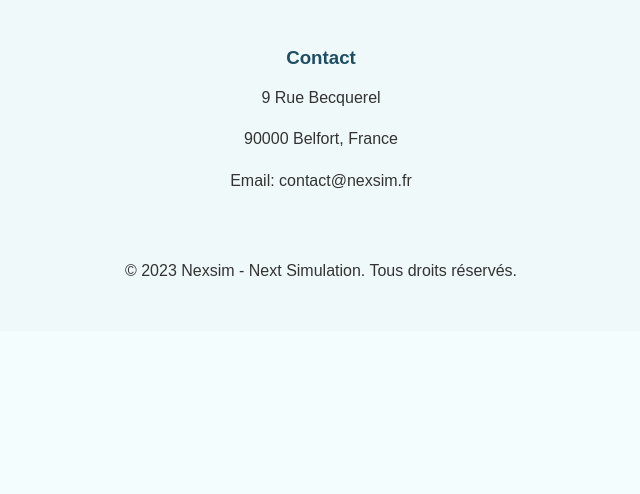
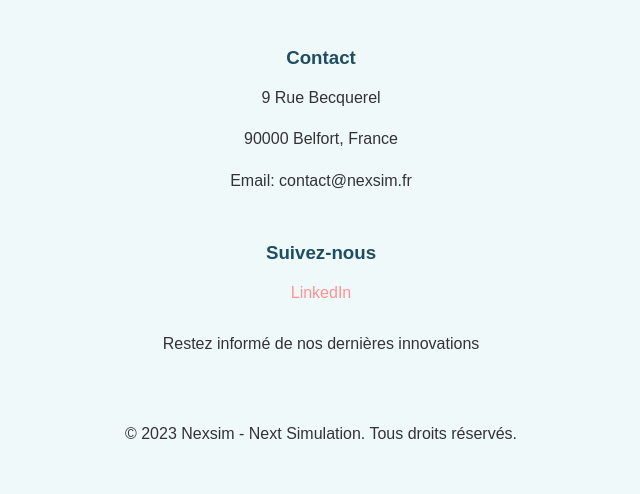
Before and after one commit to NexSIM-Code/NexSIM_FrontEnd, a PHP site: page /index.php in a window 1280 px wide. Shown: the part 2338-2832 px from the top of the page, without its empty margins (319-959 px from the left). Before the commit the page ends 2614 px from the top, so only its background shows below. Run offline with PHP 8.4, Linux system fonts and the light colour scheme.

Commit message:
Update the follow-us section with a LinkedIn link and include in footer

```diff
--- a/src/partials/footer.php
+++ b/src/partials/footer.php
@@ -3,6 +3,9 @@
     <div class="footer-content">
         <?php include 'footer/contact.php' ?>
     </div>
+    <div class="footer-content">
+        <?php include 'footer/follow-us.php' ?>
+    </div>
 
     <p style="margin-top: 2rem;">&copy; 2023 Nexsim - Next Simulation. Tous droits réservés.</p>
 </footer>
--- a/src/partials/footer/follow-us.php
+++ b/src/partials/footer/follow-us.php
@@ -1,5 +1,5 @@
 <div class="footer-section">
     <h3>Suivez-nous</h3>
-    <p><a href="#">LinkedIn</a> • <a href="#">Twitter</a> • <a href="#">YouTube</a></p>
+    <p><a href="https://www.linkedin.com/company/nexsim/">LinkedIn</a></p>
     <p style="margin-top: 10px;">Restez informé de nos dernières innovations</p>
 </div>
```
